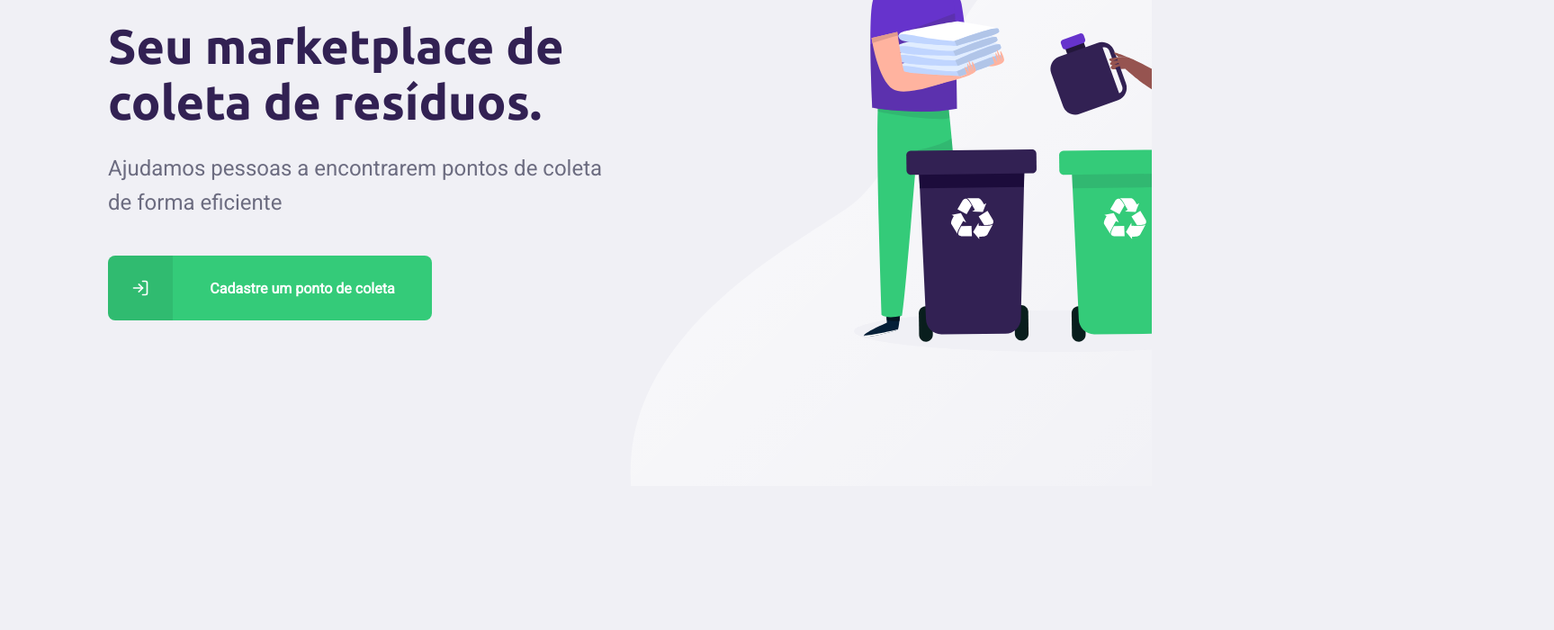
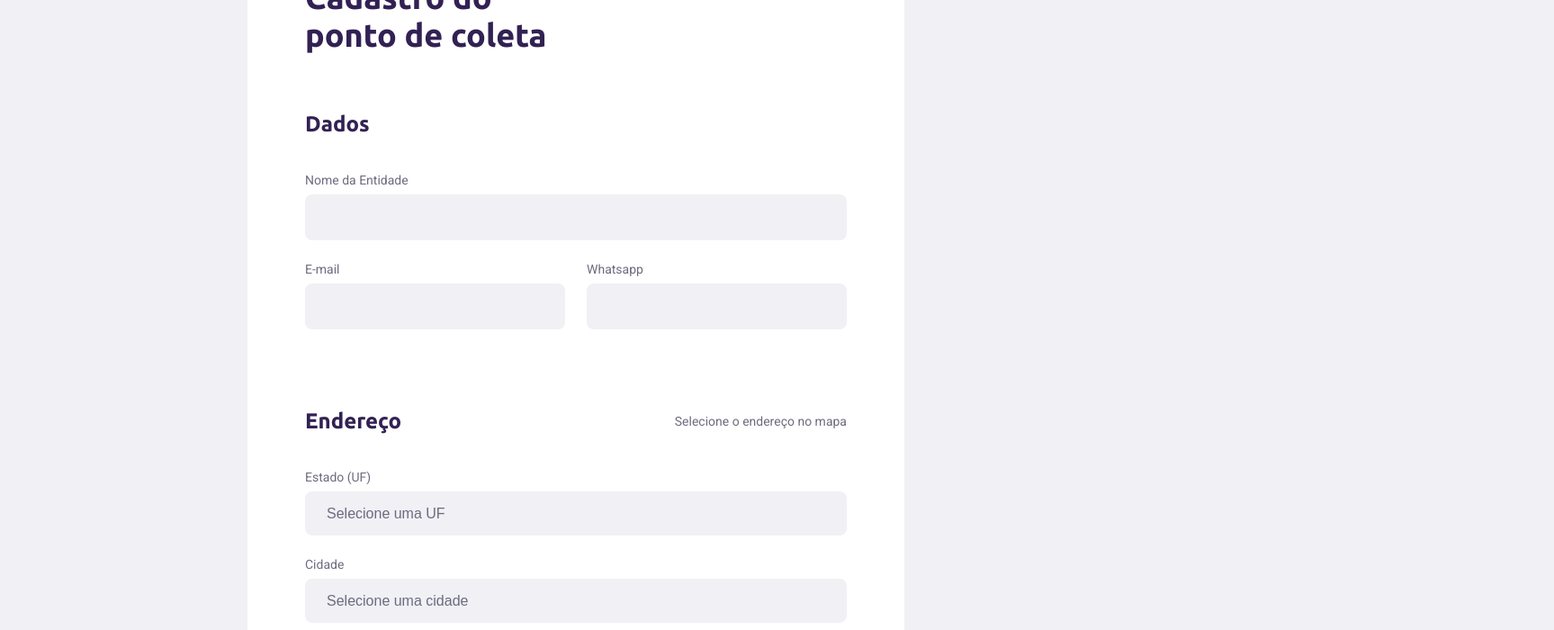
Before and after one commit to pedrohcms/nlw01-ecoleta, a React (Create React App) app in the folder web/: page /create-point in a window 1280 px wide. Shown: the part 260-960 px from the top of the page at 90% size, 1727 px wide, since content can reach past the window. Before the commit the page ends 800 px from the top, so only its background shows below. Built offline with nearby package versions, Linux system fonts and the light colour scheme.

Commit message:
Created CreatePoint page

```diff
--- a/web/download/Home.css
+++ /dev/null
@@ -1,107 +0,0 @@
-#page-home {
-  height: 100vh;
-
-  background: url('../../assets/home-background.svg') no-repeat 600px bottom;
-}
-
-#page-home .content {
-  width: 100%;
-  height: 100%;
-  max-width: 1100px;
-  margin: 0 auto;
-  padding: 0 30px;
-
-  display: flex;
-  flex-direction: column;
-  align-items: flex-start;
-}
-
-#page-home .content header {
-  margin: 48px 0 0;
-}
-
-#page-home .content main {
-  flex: 1;
-  max-width: 560px;
-
-  display: flex;
-  flex-direction: column;
-  justify-content: center;
-}
-
-#page-home .content main h1 {
-  font-size: 54px;
-  color: var(--title-color);
-}
-
-#page-home .content main p {
-  font-size: 24px;
-  margin-top: 24px;
-  line-height: 38px;
-}
-
-#page-home .content main a {
-  width: 100%;
-  max-width: 360px;
-  height: 72px;
-  background: var(--primary-color);
-  border-radius: 8px;
-  text-decoration: none;
-
-  display: flex;
-  align-items: center;
-  overflow: hidden;
-
-  margin-top: 40px;
-}
-
-#page-home .content main a span {
-  display: block;
-  background: rgba(0, 0, 0, 0.08);
-  width: 72px;
-  height: 72px;
-
-  display: flex;
-  align-items: center;
-  justify-content: center;
-  transition: background-color 0.2s;
-}
-
-#page-home .content main a span svg {
-  color: #FFF;
-  width: 20px;
-  height: 20px;
-}
-
-#page-home .content main a strong {
-  flex: 1;
-  text-align: center;
-  color: #FFF;
-}
-
-#page-home .content main a:hover {
-  background: #2FB86E;
-}
-
-@media(max-width: 900px) {
-  #page-home .content {
-    align-items: center;
-    text-align: center;
-  }
-
-  #page-home .content header {
-    margin: 48px auto 0;
-  }
-
-  #page-home .content main {
-    align-items: center;
-  }
-
-  #page-home .content main h1 {
-    font-size: 42px;
-  }
-
-  #page-home .content main p {
-    font-size: 24px;
-  }
-}
--- a/web/package.json
+++ b/web/package.json
@@ -13,6 +13,7 @@
     "react": "^16.13.1",
     "react-dom": "^16.13.1",
     "react-icons": "^3.10.0",
+    "react-router-dom": "^5.2.0",
     "react-scripts": "3.4.1",
     "typescript": "~3.7.2"
   },
@@ -36,5 +37,8 @@
       "last 1 firefox version",
       "last 1 safari version"
     ]
+  },
+  "devDependencies": {
+    "@types/react-router-dom": "^5.1.5"
   }
 }
--- a/web/src/App.tsx
+++ b/web/src/App.tsx
@@ -1,10 +1,10 @@
 import React from "react";
 import "./App.css";
 
-import Home from "./pages/Home";
+import Routes from "./routes";
 
 function App() {
-  return <Home />;
+  return <Routes />;
 }
 
 export default App;
--- /dev/null
+++ b/web/src/pages/CreatePoint/index.tsx
@@ -0,0 +1,110 @@
+import React from "react";
+import { FiArrowLeft } from "react-icons/fi";
+import { Link } from "react-router-dom";
+
+import "./styles.css";
+
+import logo from "../../assets/logo.svg";
+
+const CreatePoint = () => {
+  return (
+    <div id="page-create-point">
+      <header>
+        <img src={logo} alt="Ecoleta" />
+        <Link to="/">
+          <FiArrowLeft />
+          Voltar para Home
+        </Link>
+      </header>
+
+      <form>
+        <h1>
+          Cadastro do <br /> ponto de coleta
+        </h1>
+
+        <fieldset>
+          <legend>
+            <h2>Dados</h2>
+          </legend>
+
+          <div className="field">
+            <label htmlFor="name">Nome da Entidade</label>
+            <input type="text" name="name" id="name" />
+          </div>
+
+          <div className="field-group">
+            <div className="field">
+              <label htmlFor="email">E-mail</label>
+              <input type="email" name="email" id="email" />
+            </div>
+
+            <div className="field">
+              <label htmlFor="whatsapp">Whatsapp</label>
+              <input type="text" name="whatsapp" id="whatsapp" />
+            </div>
+          </div>
+        </fieldset>
+
+        <fieldset>
+          <legend>
+            <h2>Endereço</h2>
+            <span>Selecione o endereço no mapa</span>
+          </legend>
+
+          <div className="filed-group">
+            <div className="field">
+              <label htmlFor="uf">Estado (UF)</label>
+              <select name="uf" id="uf">
+                <option value="0">Selecione uma UF</option>
+              </select>
+            </div>
+            <div className="field">
+              <label htmlFor="city">Cidade</label>
+              <select name="city" id="city">
+                <option value="0">Selecione uma cidade</option>
+              </select>
+            </div>
+          </div>
+        </fieldset>
+
+        <fieldset>
+          <legend>
+            <h2>Ítens de Coleta</h2>
+            <span>Selecione um ou mais ítens abaixo</span>
+          </legend>
+
+          <ul className="items-grid">
+            <li>
+              <img src="http://localhost:3333/uploads/oleo.svg" alt="Óleo" />
+              <span>Óleo de Conzinha</span>
+            </li>
+            <li className="selected">
+              <img src="http://localhost:3333/uploads/oleo.svg" alt="Óleo" />
+              <span>Óleo de Conzinha</span>
+            </li>
+            <li>
+              <img src="http://localhost:3333/uploads/oleo.svg" alt="Óleo" />
+              <span>Óleo de Conzinha</span>
+            </li>
+            <li>
+              <img src="http://localhost:3333/uploads/oleo.svg" alt="Óleo" />
+              <span>Óleo de Conzinha</span>
+            </li>
+            <li>
+              <img src="http://localhost:3333/uploads/oleo.svg" alt="Óleo" />
+              <span>Óleo de Conzinha</span>
+            </li>
+            <li>
+              <img src="http://localhost:3333/uploads/oleo.svg" alt="Óleo" />
+              <span>Óleo de Conzinha</span>
+            </li>
+          </ul>
+        </fieldset>
+
+        <button type="submit">Cadastrar ponto de coleta</button>
+      </form>
+    </div>
+  );
+};
+
+export default CreatePoint;
--- a/web/download/CreatePoint.css
+++ b/web/src/pages/CreatePoint/styles.css
@@ -31,7 +31,7 @@
   margin: 80px auto;
   padding: 64px;
   max-width: 730px;
-  background: #FFF;
+  background: #fff;
   border-radius: 8px;
 
   display: flex;
@@ -79,16 +79,16 @@
   margin-bottom: 24px;
 }
 
-#page-create-point form .field input[type=text],
-#page-create-point form .field input[type=email],
-#page-create-point form .field input[type=number] {
+#page-create-point form .field input[type="text"],
+#page-create-point form .field input[type="email"],
+#page-create-point form .field input[type="number"] {
   flex: 1;
-  background: #F0F0F5;
+  background: #f0f0f5;
   border-radius: 8px;
   border: 0;
   padding: 16px 24px;
   font-size: 16px;
-  color: #6C6C80;
+  color: #6c6c80;
 }
 
 #page-create-point form .field select {
@@ -96,16 +96,16 @@
   -moz-appearance: none;
   appearance: none;
   flex: 1;
-  background: #F0F0F5;
+  background: #f0f0f5;
   border-radius: 8px;
   border: 0;
   padding: 16px 24px;
   font-size: 16px;
-  color: #6C6C80;
+  color: #6c6c80;
 }
 
 #page-create-point form .field input::placeholder {
-  color: #A0A0B2;
+  color: #a0a0b2;
 }
 
 #page-create-point form .field label {
@@ -130,8 +130,8 @@
   align-items: center;
 }
 
-#page-create-point form .field-check input[type=checkbox] {
-  background: #F0F0F5;
+#page-create-point form .field-check input[type="checkbox"] {
+  background: #f0f0f5;
 }
 
 #page-create-point form .field-check label {
@@ -150,7 +150,7 @@
   height: 56px;
   background: var(--primary-color);
   border-radius: 8px;
-  color: #FFF;
+  color: #fff;
   font-weight: bold;
   font-size: 16px;
   border: 0;
@@ -161,7 +161,7 @@
 }
 
 #page-create-point form button:hover {
-  background: #2FB86E;
+  background: #2fb86e;
 }
 
 .items-grid {
@@ -194,10 +194,10 @@
 
   display: flex;
   align-items: center;
-  color: var(--title-color)
+  color: var(--title-color);
 }
 
 .items-grid li.selected {
-  background: #E1FAEC;
-  border: 2px solid #34CB79;
+  background: #e1faec;
+  border: 2px solid #34cb79;
 }
--- a/web/src/pages/Home/index.tsx
+++ b/web/src/pages/Home/index.tsx
@@ -1,5 +1,6 @@
 import React from "react";
 import { FiLogIn } from "react-icons/fi";
+import { Link } from "react-router-dom";
 
 import "./styles.css";
 
@@ -19,12 +20,12 @@ const Home = () => {
             Ajudamos pessoas a encontrarem pontos de coleta de forma eficiente
           </p>
 
-          <a href="/cadastro">
+          <Link to="/create-point">
             <span>
               <FiLogIn />
             </span>
             <strong>Cadastre um ponto de coleta</strong>
-          </a>
+          </Link>
         </main>
       </div>
     </div>
--- /dev/null
+++ b/web/src/routes.tsx
@@ -0,0 +1,16 @@
+import React from "react";
+import { Route, BrowserRouter } from "react-router-dom";
+
+import Home from "./pages/Home";
+import CreatePoint from "./pages/CreatePoint";
+
+const Routes = () => {
+  return (
+    <BrowserRouter>
+      <Route component={Home} path="/" exact />
+      <Route component={CreatePoint} path="/create-point" />
+    </BrowserRouter>
+  );
+};
+
+export default Routes;
```
Also changed, not shown: 2 other files (tests, documents, lock files or other folders).
